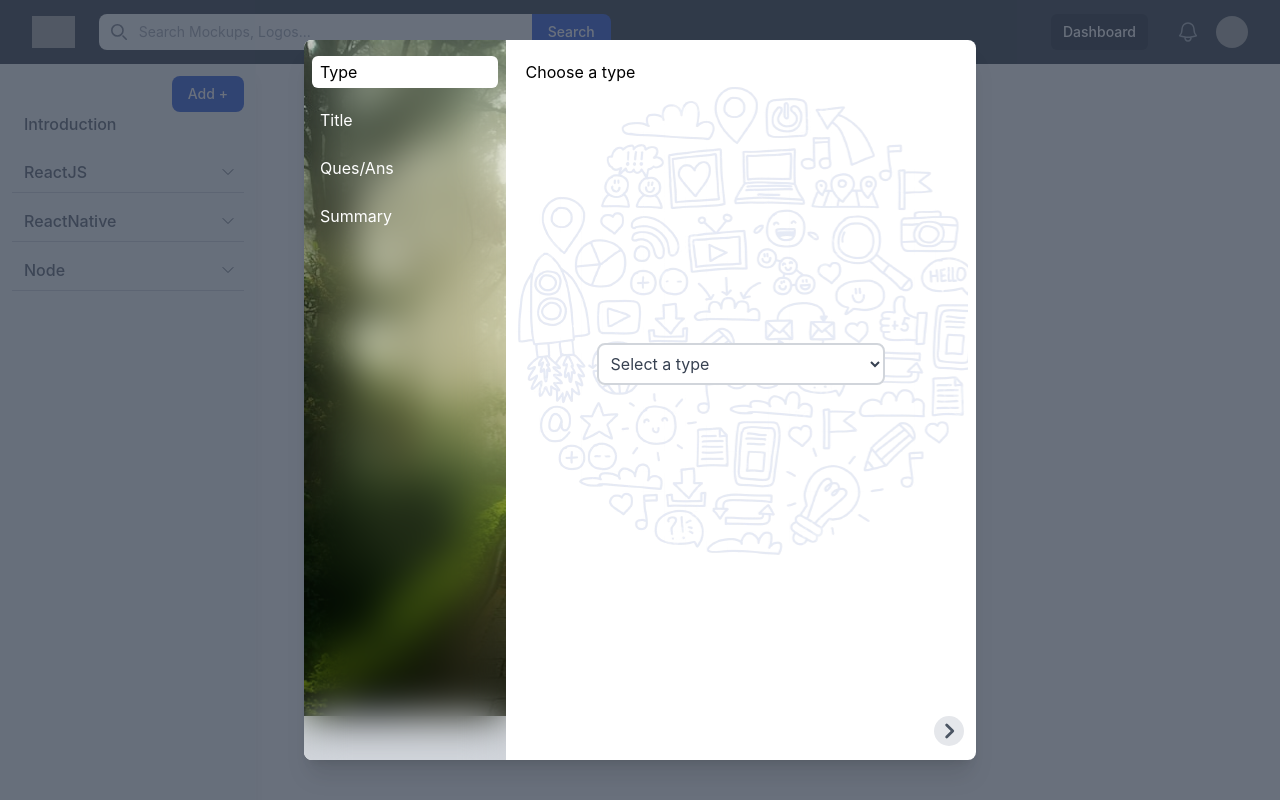
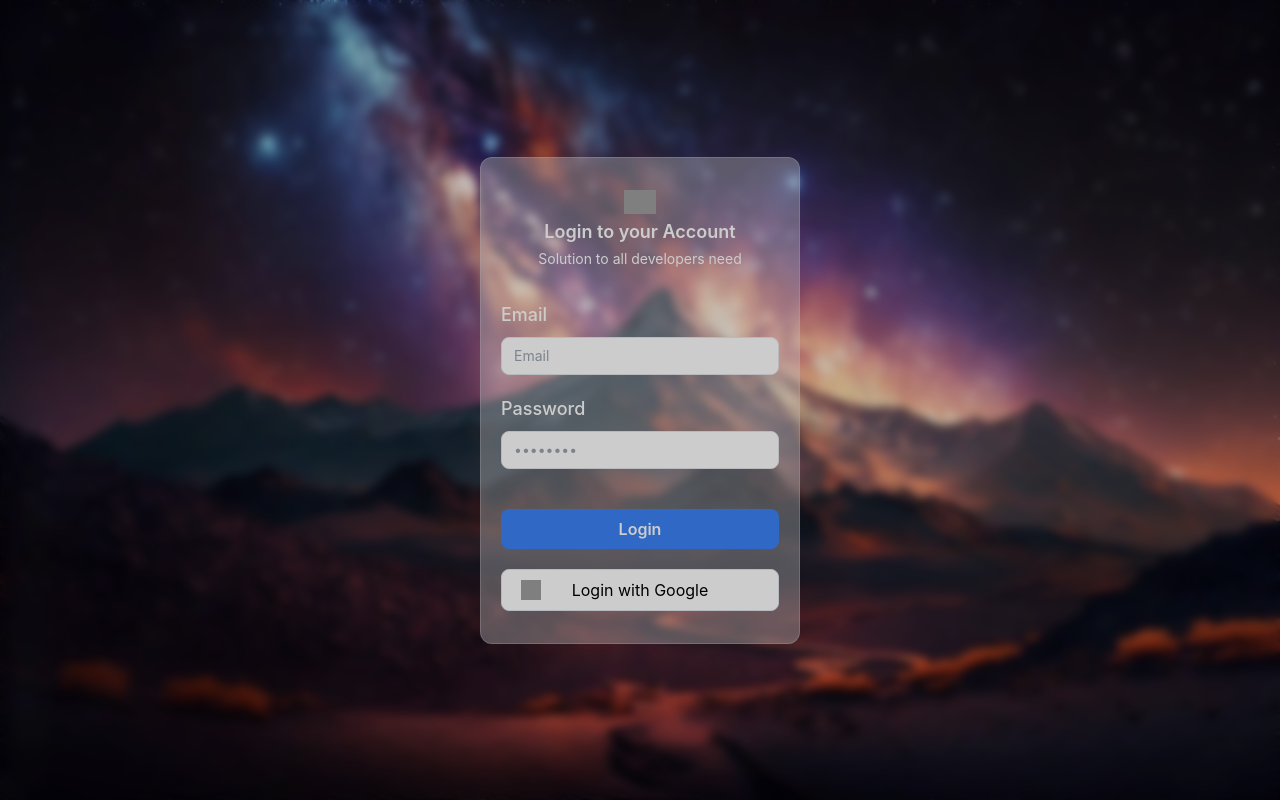
Before and after one commit to ShivamKansalDev/DocumentationWebsite, a React (Vite) app in the folder frontend/: page / in a window 1280 px wide. Built offline with nearby package versions, Linux system fonts and the light colour scheme; grey boxes are pictures that could not be loaded.

Commit message:
login design done

```diff
--- a/frontend/src/Router.tsx
+++ b/frontend/src/Router.tsx
@@ -1,6 +1,6 @@
 import { BrowserRouter, Routes, Route } from "react-router-dom";
 // import LoginBG from "./pages/login/index";
-// import Login from "./pages/login/login";
+import Login from "./pages/login/login";
 
 // dashboard
 import Dashboard from "./pages/dashboard";
@@ -15,10 +15,8 @@ export default function ReactRouter() {
     return (
         <BrowserRouter>
             <Routes>
-                {/* <Route path="/" element={<LoginBG />}>
-                    <Route path="/" element={<Login />} />
-                </Route> */}
-                <Route path="/" element={<Dashboard />}>
+                <Route path="/" element={<Login />} />
+                <Route path="/dashboard" element={<Dashboard />}>
                     {data.map((item:Topic) => {
                         return (
                             <Route path={item.link} key={item.type}>
@@ -32,7 +30,6 @@ export default function ReactRouter() {
                             </Route>
                         )
                     })}
-                    <Route path="/aman-mam" element={<Page />} />
                 </Route>
             </Routes>
         </BrowserRouter>
--- a/frontend/src/components/sidebar/index.tsx
+++ b/frontend/src/components/sidebar/index.tsx
@@ -13,7 +13,7 @@ const MyCustomButton = forwardRef<HTMLButtonElement, { onClick?: () => void,  cl
 })
 
 export default function Sidebar(sidebar: SidebarProps ) {
-    const [open, setOpen] = useState(true);
+    const [open, setOpen] = useState(false);
     const navigate = useNavigate();
     return (
         <>
--- a/frontend/src/index.css
+++ b/frontend/src/index.css
@@ -78,3 +78,36 @@ body {
   opacity: 0.1;
   pointer-events: none;
 }
+.login-section{
+  background-image: url('../../frontend//public/images/nebula_glow.jpg');
+  background-repeat: no-repeat;
+  height: 100vh;
+  background-size: cover;
+  position: relative;
+}
+.login-section::after{
+  content: '';
+  position: absolute;
+  top: 0;
+  left: 0;
+  right: 0;
+  bottom: 0;
+  background-color: hsl(0deg 0% 0% / 20%);
+  pointer-events: none;
+}
+.login-card{
+  position: absolute;
+  top: 0;
+  bottom: 0;
+  left: 0;
+  right: 0;
+  color: #fff;
+  backdrop-filter:blur(5px);
+  width: 100%;
+  height: 100%;
+}
+.card {
+  background-color: rgb(255 255 255 / 35%);
+  border-radius: 12px;
+  border: 1px solid rgba(209, 213, 219, 0.3);
+}
--- a/frontend/src/pages/login/login.tsx
+++ b/frontend/src/pages/login/login.tsx
@@ -1,7 +1,69 @@
+import { Link } from "react-router-dom";
+
 export default function Login() {
-    return (
-        <div>
-            <span>Login Screen</span>
+  return (
+    <div className="login-section">
+      <div className="login-card flex items-center justify-center flex-col">
+        <div className="card w-80 p-5">
+          <div className="relative  py-3 sm:max-w-xs sm:mx-auto">
+            <div className="">
+              <div className="flex flex-col justify-center items-center h-full select-none">
+                <div className="flex flex-col items-center justify-center gap-1 mb-8">
+                  <a href="https://amethgalarcio.web.app/" target="_blank">
+                    <img
+                      src="https://amethgalarcio.web.app/assets/logo-42fde28c.svg"
+                      className="w-8"
+                    />
+                  </a>
+                  <p className="m-0 text-[18px] font-semibold dark:text-white">
+                    Login to your Account
+                  </p>
+                  <span className="m-0 text-sm text-center text-white">
+                    Solution to all developers need
+                  </span>
+                </div>
+                <div className="w-full flex flex-col gap-2">
+                  <label className="font-medium text-lg text-white">
+                    Email
+                  </label>
+                  <input
+                    className="border rounded-lg px-3 py-2 mb-5 text-sm w-full outline-none text-black "
+                    placeholder="Email"
+                  />
+                </div>
+              </div>
+              <div className="w-full flex flex-col gap-2">
+                <label className="font-medium text-lg text-white">
+                  Password
+                </label>
+                <input
+                  type="password"
+                  className="border rounded-lg px-3 py-2 mb-5 text-sm w-full outline-none text-black"
+                  placeholder="••••••••"
+                />
+              </div>
+              <div className="mt-5 mb-5">
+                <Link to="/dashboard">
+                  <button className="py-2 px-8 bg-blue-500 hover:bg-blue-800  text-white w-full transition ease-in duration-200 text-center text-base font-semibold outline-none rounded-lg ">
+                    Login
+                  </button>
+                </Link>
+              </div>
+              <div className="flex items-center justify-center">
+                <button className="w-full justify-center items-center px-4 py-2 border flex gap-2 border-slate-200 dark:border-slate-700 rounded-lg bg-white text-black">
+                  <img
+                    className="w-5 h-5 absolute left-5"
+                    src="https://www.svgrepo.com/show/475656/google-color.svg"
+                    loading="lazy"
+                    alt="google logo"
+                  />
+                  <span>Login with Google</span>
+                </button>
+              </div>
+            </div>
+          </div>
         </div>
-    )
+      </div>
+    </div>
+  );
 }
```
Also changed, not shown: frontend/public/images/nebula_glow.jpg (added).
